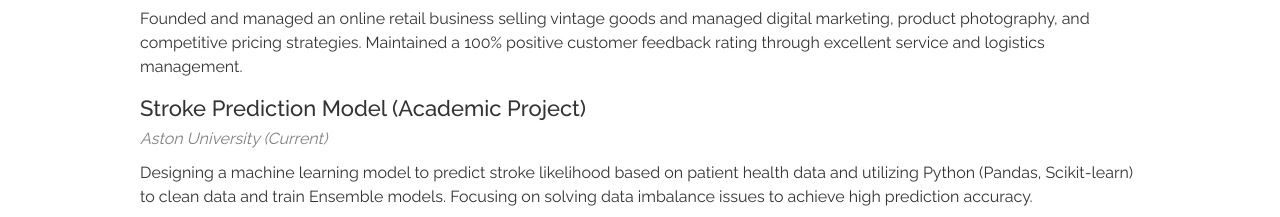
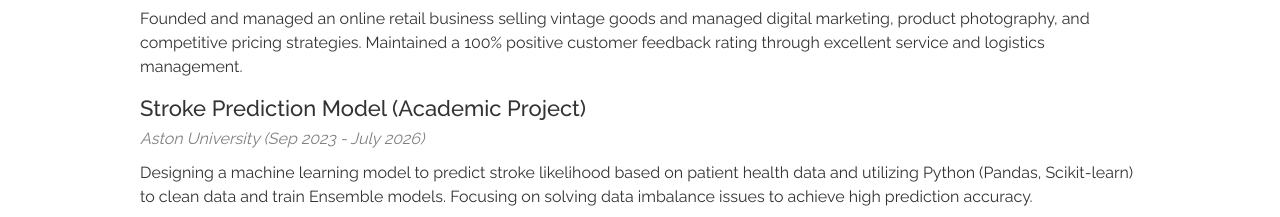
Before and after one commit to Priprii12/Portfolio-Priscilla-Asamoah, a plain HTML site: page index.html in a window 1280 px wide. Shown: the part 2447-2664 px from the top of the page. Drawn offline with nearby package versions, Linux system fonts and the light colour scheme; a web font is replaced by a local one.

Commit message:
Update index.html

```diff
--- a/index.html
+++ b/index.html
@@ -171,7 +171,7 @@ Maintained a 100% positive customer feedback rating through excellent service an
 
         <div class="job-item">
           <h3>Stroke Prediction Model (Academic Project)</h3>
-          <p class="meta">Aston University (Current)</p>
+          <p class="meta">Aston University (Sep 2023 - July 2026)</p>
           <p>Designing a machine learning model to predict stroke likelihood based on patient health data and utilizing Python (Pandas, Scikit-learn) to clean data and train Ensemble models. Focusing on solving data imbalance issues to achieve high prediction accuracy.</p>
         </div>
 
```
